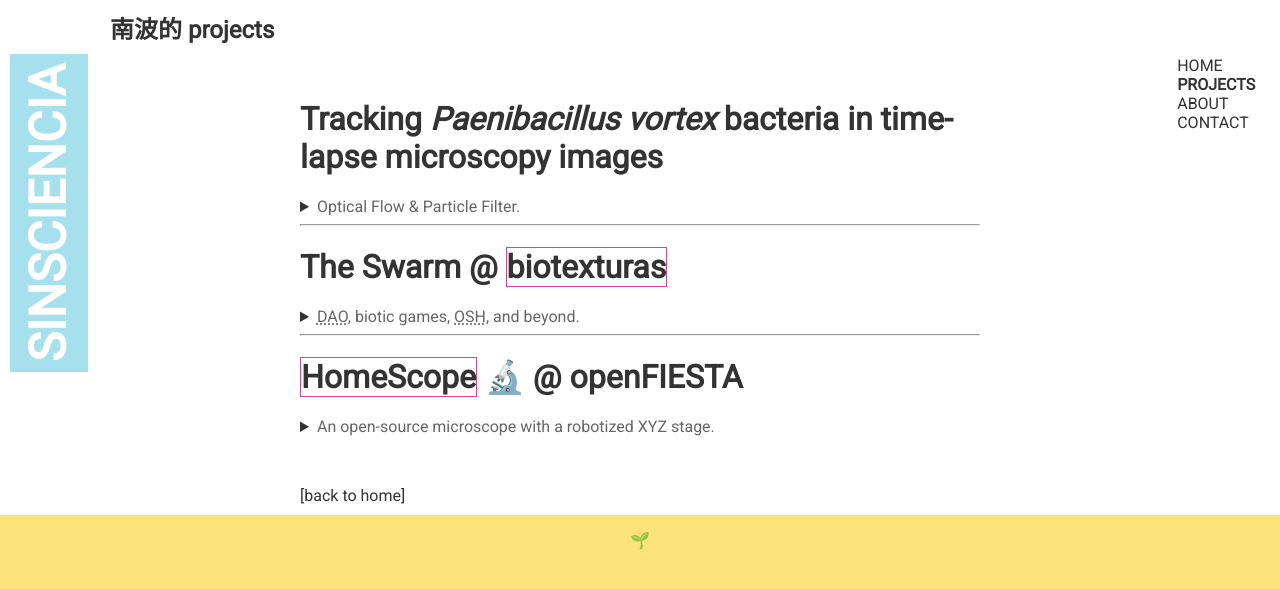
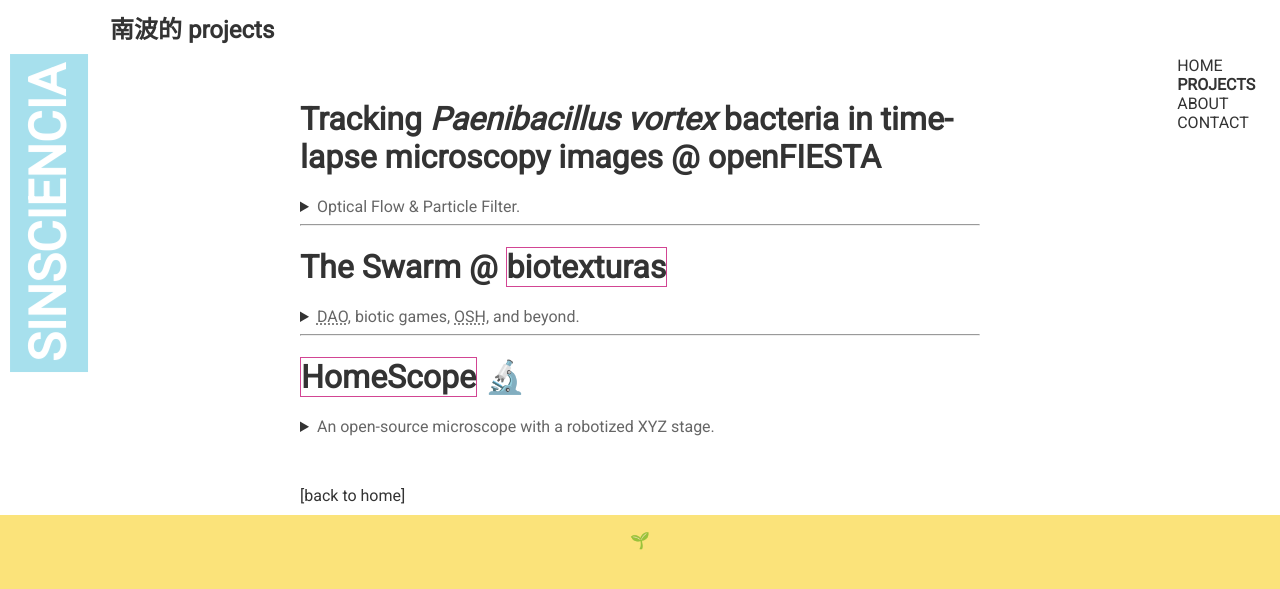
Before and after one commit to sinsciencia/sinsciencia.github.io, a Jekyll site: the page built from pages/projects.md, in a window 1280 px wide. Shown: the top 589 px of the page. Built offline with Jekyll 4.4.1, drawn with Linux system fonts in a browser that asks for light colours; part of the change alters nothing that is shown.

```diff
--- a/pages/projects.md
+++ b/pages/projects.md
@@ -4,7 +4,7 @@ title: projects
 permalink: /:basename/
 ---
 
-# Tracking _Paenibacillus vortex_ bacteria in time-lapse microscopy images
+# Tracking _Paenibacillus vortex_ bacteria in time-lapse microscopy images @ [openFIESTA][5]
 
 {% capture details %}
 Several bacterial species can form complicated growth patterns on a wide variety of environmental conditions. Because the development of such complex structures requires self-organization and cooperative behavior of individual cells, the study of microbial pattern formation has been a basis for understanding intricate biological and social phenomena such as multicellularity.
@@ -19,6 +19,8 @@ This project aims to explore the use of [**optical flow**][6] to identify swarmi
 {% capture summary %}
 <span style="color: #666666;">Optical Flow & Particle Filter.</span>
 {% endcapture %}{% include details.html %}
+
+[5]: http://www.fiesta.tsinghua.edu.cn/ "Open Faculty for Innovation, Education, Science, Technology and Arts"
 
 ---
 # The Swarm @ [biotexturas][1]{: .pretty_border}
@@ -44,7 +46,7 @@ Our vision is deeply motivated by the idea of making science accessible for ever
 [1]: https://biotexturas.org "Collective of intelligent people, machines, and ecosystems"
 
 ---
-# [HomeScope][4]{: .pretty_border} <span>&#x1F52C;</span> @ [openFIESTA][5]
+# [HomeScope][4]{: .pretty_border} <span>&#x1F52C;</span>
 
 {% capture details %}
 ![HomeScope 3D frame](/assets/images/homescope.png){: .centered_img width="350px;"}
@@ -59,4 +61,3 @@ This open-source project is being developed collectively by biotexturas and coll
 {% endcapture %}{% include details.html %}
 
 [4]: http://homescope.biotexturas.org "DIY robotic microscope"
-[5]: http://www.fiesta.tsinghua.edu.cn/ "Open Faculty for Innovation, Education, Science, Technology and Arts"
```
Also changed, not shown: 5 other files.
